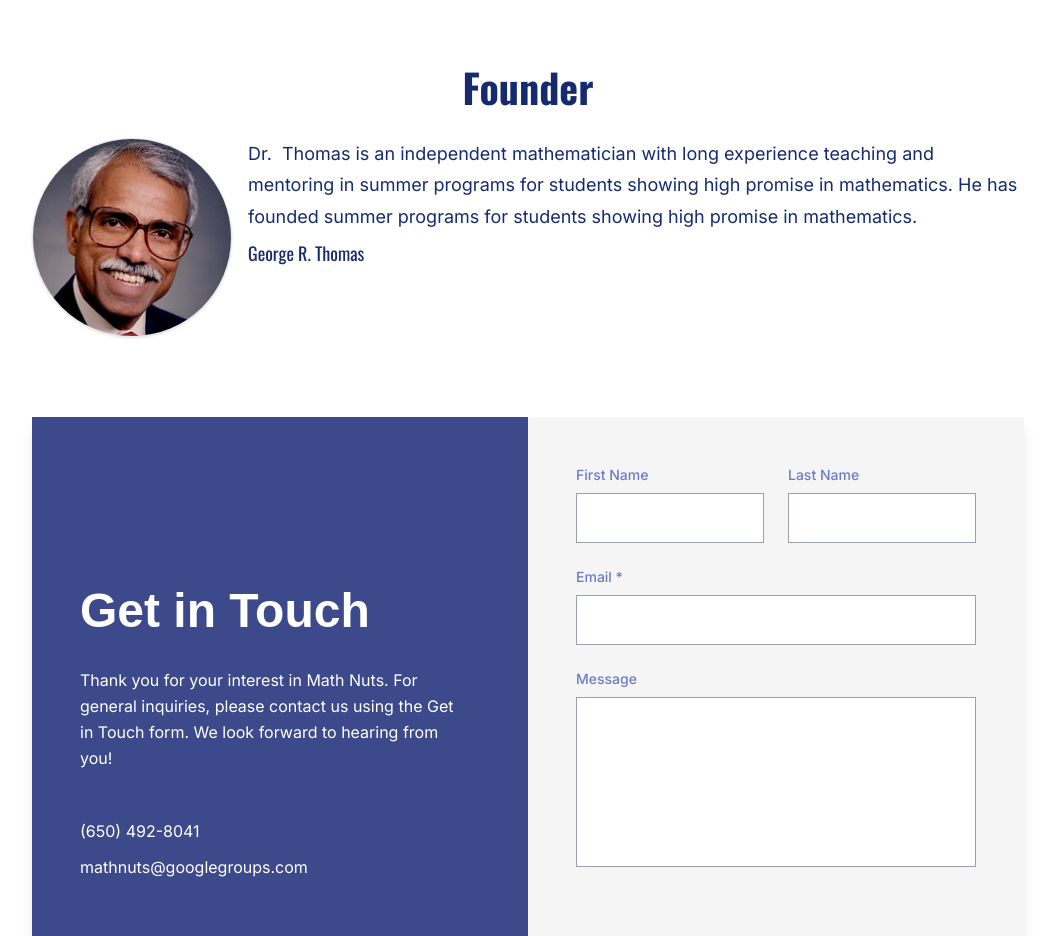
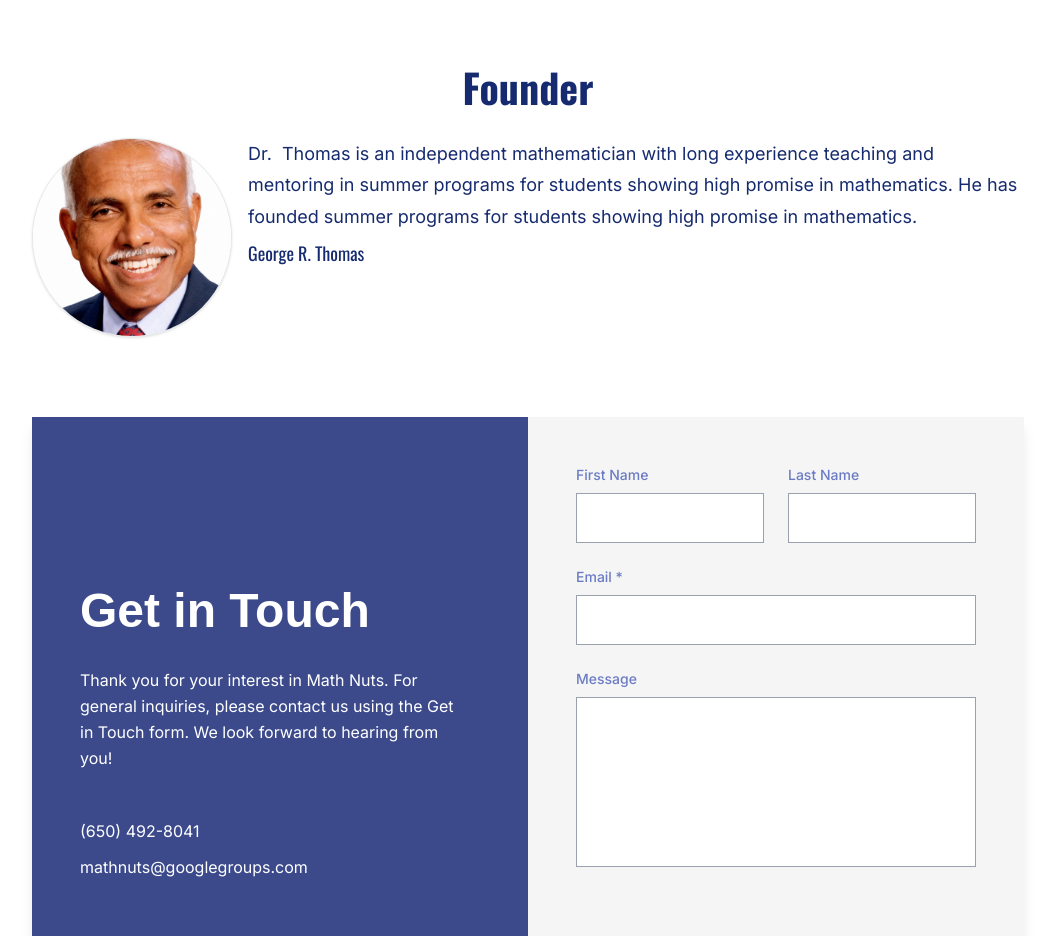
Before and after one commit to MathNutsWebHost/MathNuts-Clone, a Next.js app: page / in a window 1280 px wide. Shown: the part 5000-5936 px from the top of the page, without its empty margins (112-1160 px from the left). Built offline with nearby package versions, Linux system fonts and the light colour scheme.

Commit message:
Replace founder portrait with supplied photo

```diff
--- a/app/page.tsx
+++ b/app/page.tsx
@@ -285,7 +285,7 @@ export default function Page() {
           {/* Use a remote <img> tag to avoid remote image config */}
           <div className="w-[200px] h-[199px] rounded-full overflow-hidden border shadow">
             <img
-              src="/images/design-mode/george-thomas.jpg"
+              src="/images/design-mode/george-thomas-october.png"
               alt="George R. Thomas portrait"
               width={200}
               height={199}
```
Also changed, not shown: public/images/design-mode/george-thomas-october.png (added).
